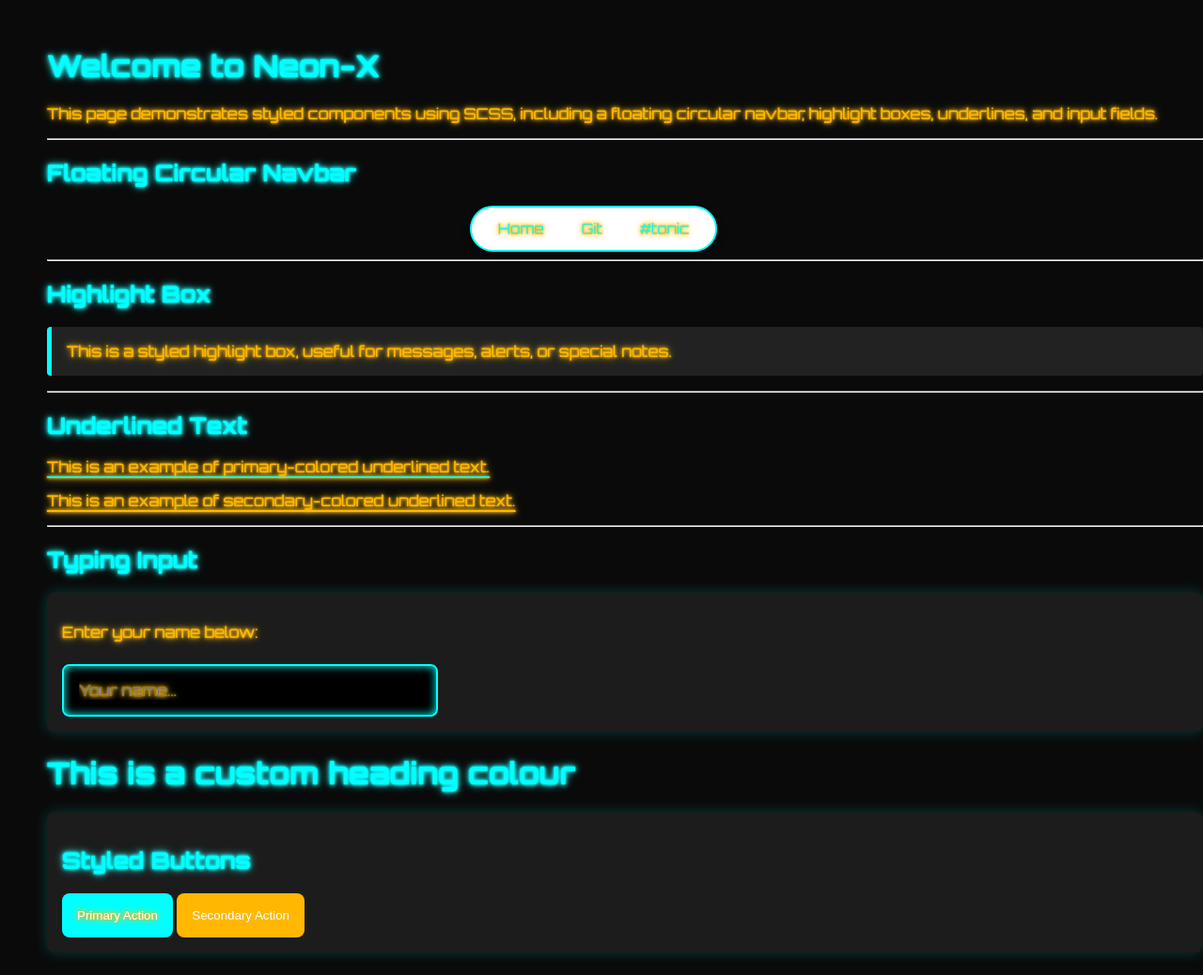
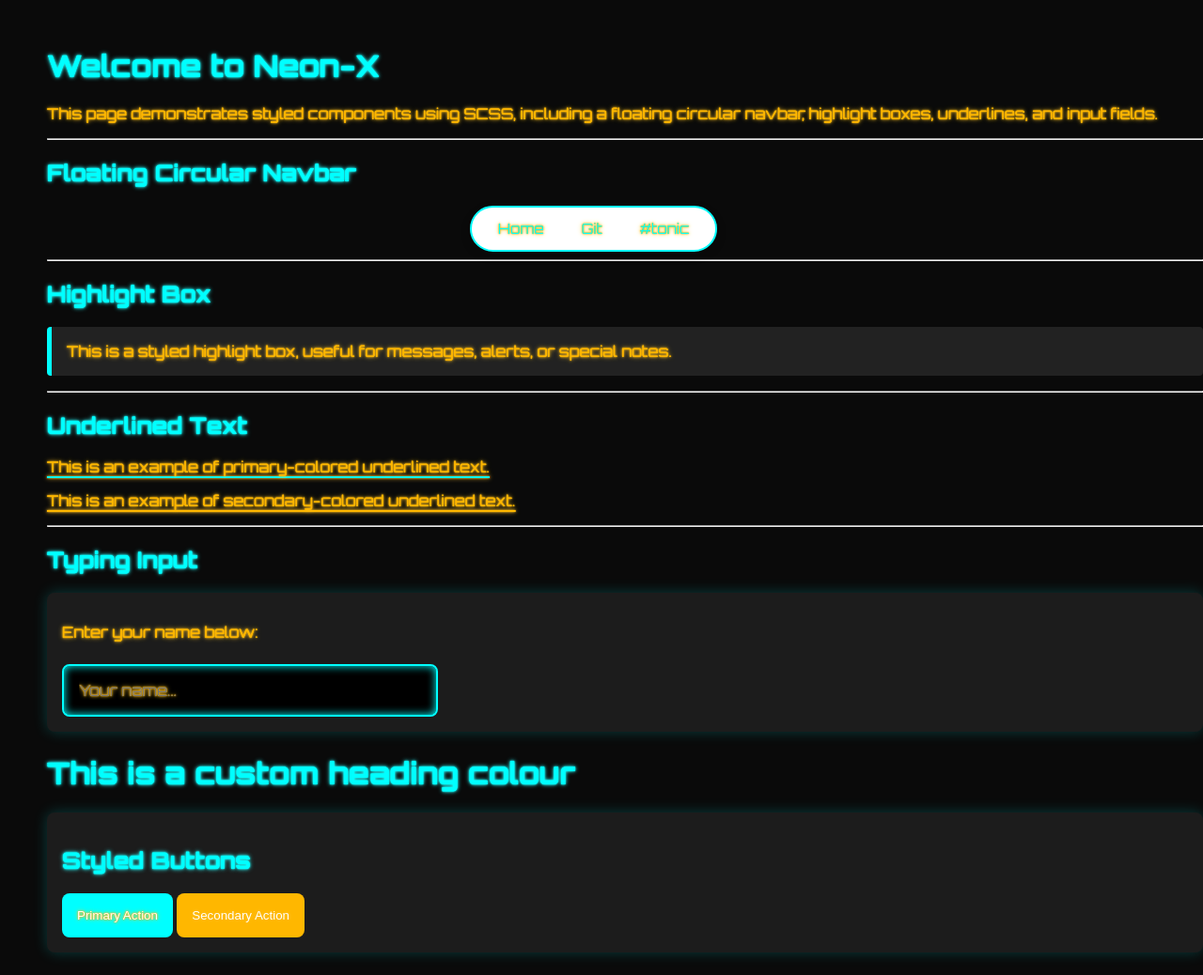
Before and after one commit to v659/jekyll_theme-new-v659, a Jekyll site: the page built from index.md, in a window 1280 px wide. Shown: the whole page at 94% size. Built offline with Jekyll 4.4.1, drawn with Linux system fonts in a browser that asks for light colours.

Commit message:
reduce diffusion more

```diff
--- a/_sass/base.scss
+++ b/_sass/base.scss
@@ -13,10 +13,10 @@ $padding: 1rem;
 @mixin neon-text($color) {
   color: $color;
   text-shadow:
-    0 0 1px $color,
-    0 0 3px $color,
-    0 0 5px lighten($color, 5%),
-    0 0 10px lighten($color, 10%);
+    0 0 0.5px $color,
+    0 0 1.5px $color,
+    0 0 2.5px lighten($color, 5%),
+    0 0 5px lighten($color, 10%);
 }
 
 // Base
```
